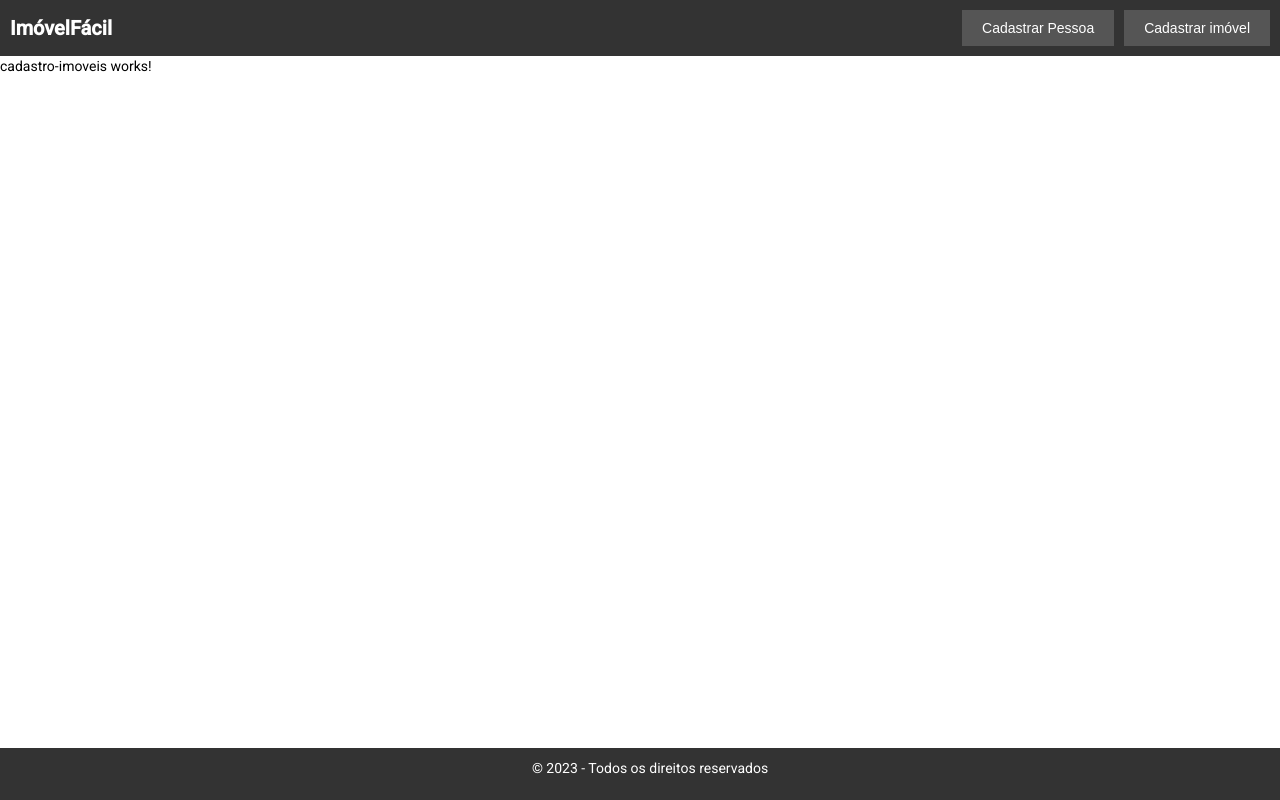
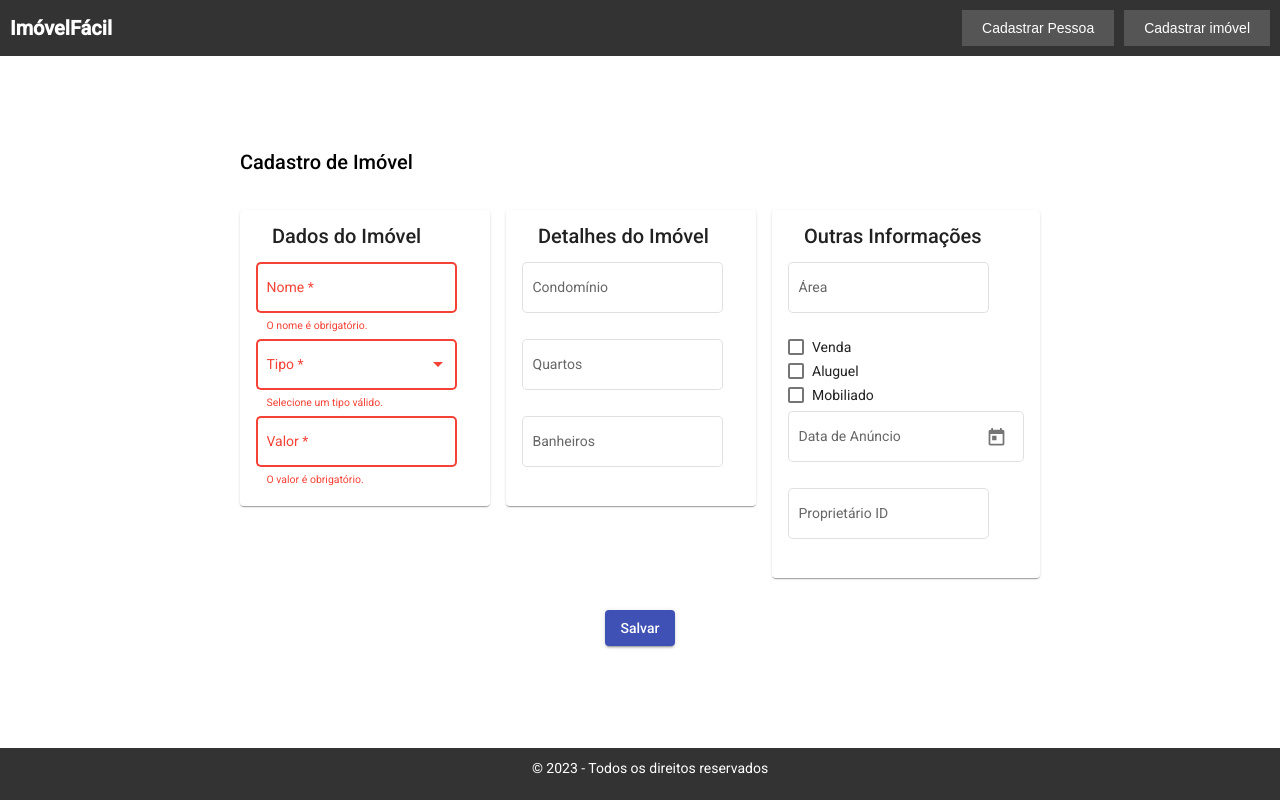
Before and after one commit to Josias-Ribeiro/Angular-Locacao-imoveis, an Angular app: page /cadastro-imoveis in a window 1280 px wide. Built offline with nearby package versions, Linux system fonts and the light colour scheme.

Commit message:
Configurando componente cadastro imoveis

```diff
--- a/src/app/cadastro-imoveis/cadastro-imoveis.component.ts
+++ b/src/app/cadastro-imoveis/cadastro-imoveis.component.ts
@@ -1,15 +1,28 @@
 import { Component, OnInit } from '@angular/core';
+import { FormGroup, FormBuilder, Validators } from '@angular/forms';
+import { CadastroImoveisFormService } from './services/cadastro-imoveis-form.service';
 
 @Component({
   selector: 'app-cadastro-imoveis',
   templateUrl: './view/cadastro-imoveis.component.html',
-  styleUrls: ['./view/cadastro-imoveis.component.scss']
+  styleUrls: ['./view/cadastro-imoveis.component.scss'],
 })
 export class CadastroImoveisComponent implements OnInit {
+  formulario: FormGroup;
+  tipos: string[] = ['Apartamento', 'Casa'];
 
-  constructor() { }
+  constructor(private _formService: CadastroImoveisFormService) {}
 
   ngOnInit(): void {
+    this._formService.construirFormulario()
+    this.formulario = this._formService.formulario
   }
 
+  salvar(): void {
+    if (this.formulario.valid) {
+      // Lógica para salvar o formulário
+    } else {
+      // Tratar erros de validação do formulário
+    }
+  }
 }
--- a/src/app/cadastro-imoveis/cadastro-imoveis.module.ts
+++ b/src/app/cadastro-imoveis/cadastro-imoveis.module.ts
@@ -3,6 +3,10 @@ import { CommonModule } from '@angular/common';
 
 import { CadastroImoveisRoutingModule } from './cadastro-imoveis-routing.module';
 import { CadastroImoveisComponent } from './cadastro-imoveis.component';
+import { HttpClientModule } from '@angular/common/http';
+import { FormsModule, ReactiveFormsModule } from '@angular/forms';
+import { MaterialCoreModule } from '../shared/modulos/material-core.module';
+import { CadastroImoveisFormService } from './services/cadastro-imoveis-form.service';
 
 
 @NgModule({
@@ -11,7 +15,11 @@ import { CadastroImoveisComponent } from './cadastro-imoveis.component';
   ],
   imports: [
     CommonModule,
+    FormsModule,
+    ReactiveFormsModule,
+    HttpClientModule,
+    MaterialCoreModule,
     CadastroImoveisRoutingModule
-  ]
+  ],providers: [CadastroImoveisFormService]
 })
 export class CadastroImoveisModule { }
--- /dev/null
+++ b/src/app/cadastro-imoveis/services/cadastro-imoveis-form.service.ts
@@ -0,0 +1,29 @@
+import { Injectable } from '@angular/core';
+import { FormBuilder, FormGroup, Validators } from '@angular/forms';
+
+@Injectable()
+export class CadastroImoveisFormService {
+    formulario: FormGroup
+
+    constructor(private _formBuilder: FormBuilder) { }
+
+    construirFormulario(): void {
+        this.formulario = this._formBuilder.group({
+            nome: [null, Validators.required],
+            tipo: [null, Validators.required],
+            valor: [null, Validators.required],
+            condominio: [null],
+            quartos: [null],
+            banheiros: [null],
+            mobiliado: [false],
+            area: [null],
+            venda: [false],
+            aluguel: [false],
+            dataAnuncio: [null],
+            proprietarioId: [null]
+          });
+
+          this.formulario.markAllAsTouched()
+    }
+
+}
--- a/src/app/cadastro-imoveis/view/cadastro-imoveis.component.html
+++ b/src/app/cadastro-imoveis/view/cadastro-imoveis.component.html
@@ -1 +1,108 @@
-<p>cadastro-imoveis works!</p>
+<div class="container">
+    <form [formGroup]="formulario" (ngSubmit)="salvar()" class="form">
+      <h2 class="form-title">Cadastro de Imóvel</h2>
+
+      <div class="form-row">
+        <div class="form-column">
+          <mat-card class="card">
+            <mat-card-header>
+              <mat-card-title>Dados do Imóvel</mat-card-title>
+            </mat-card-header>
+            <mat-card-content>
+              <mat-form-field appearance="outline">
+                <mat-label>Nome</mat-label>
+                <input matInput formControlName="nome" required>
+                <mat-error *ngIf="formulario.get('nome')?.invalid && formulario.get('nome')?.touched">
+                  O nome é obrigatório.
+                </mat-error>
+              </mat-form-field>
+
+              <mat-form-field appearance="outline">
+                <mat-label>Tipo</mat-label>
+                <mat-select formControlName="tipo" required>
+                  <mat-option *ngFor="let tipo of tipos" [value]="tipo">{{ tipo }}</mat-option>
+                </mat-select>
+                <mat-error *ngIf="formulario.get('tipo')?.invalid && formulario.get('tipo')?.touched">
+                  Selecione um tipo válido.
+                </mat-error>
+              </mat-form-field>
+
+              <mat-form-field appearance="outline">
+                <mat-label>Valor</mat-label>
+                <input matInput formControlName="valor" required>
+                <mat-error *ngIf="formulario.get('valor')?.invalid && formulario.get('valor')?.touched">
+                  O valor é obrigatório.
+                </mat-error>
+              </mat-form-field>
+            </mat-card-content>
+          </mat-card>
+        </div>
+
+        <div class="form-column">
+          <mat-card class="card">
+            <mat-card-header>
+              <mat-card-title>Detalhes do Imóvel</mat-card-title>
+            </mat-card-header>
+            <mat-card-content>
+              <mat-form-field appearance="outline">
+                <mat-label>Condomínio</mat-label>
+                <input matInput formControlName="condominio">
+              </mat-form-field>
+
+              <mat-form-field appearance="outline">
+                <mat-label>Quartos</mat-label>
+                <input matInput formControlName="quartos" type="number">
+              </mat-form-field>
+
+              <mat-form-field appearance="outline">
+                <mat-label>Banheiros</mat-label>
+                <input matInput formControlName="banheiros" type="number">
+              </mat-form-field>
+            </mat-card-content>
+          </mat-card>
+        </div>
+
+        <div class="form-column">
+          <mat-card class="card">
+            <mat-card-header>
+              <mat-card-title>Outras Informações</mat-card-title>
+            </mat-card-header>
+            <mat-card-content>
+              <mat-form-field appearance="outline">
+                <mat-label>Área</mat-label>
+                <input matInput formControlName="area" type="number">
+              </mat-form-field>
+
+              <div class="checkbox-group">
+                <mat-checkbox formControlName="venda">Venda</mat-checkbox>
+              </div>
+
+              <div class="checkbox-group">
+                <mat-checkbox formControlName="aluguel">Aluguel</mat-checkbox>
+              </div>
+
+              <div class="checkbox-group">
+                <mat-checkbox formControlName="mobiliado">Mobiliado</mat-checkbox>
+              </div>
+
+              <mat-form-field appearance="outline">
+                <mat-label>Data de Anúncio</mat-label>
+                <input matInput formControlName="dataAnuncio" [matDatepicker]="picker">
+                <mat-datepicker-toggle matSuffix [for]="picker"></mat-datepicker-toggle>
+                <mat-datepicker #picker></mat-datepicker>
+              </mat-form-field>
+
+              <mat-form-field appearance="outline">
+                <mat-label>Proprietário ID</mat-label>
+                <input matInput formControlName="proprietarioId" type="number">
+              </mat-form-field>
+            </mat-card-content>
+          </mat-card>
+        </div>
+      </div>
+
+      <div class="form-actions">
+        <button mat-raised-button color="primary" type="submit">Salvar</button>
+      </div>
+    </form>
+  </div>
--- a/src/app/cadastro-imoveis/view/cadastro-imoveis.component.scss
+++ b/src/app/cadastro-imoveis/view/cadastro-imoveis.component.scss
@@ -0,0 +1,30 @@
+.container {
+    display: flex;
+    justify-content: center;
+    align-items: center;
+    height: 85vh;
+  }
+
+  .form {
+    display: flex;
+    flex-direction: column;
+    gap: 16px;
+    max-width: 800px;
+    width: 100%;
+  }
+
+  .form-row {
+    display: flex;
+    flex-wrap: wrap;
+    gap: 16px;
+  }
+
+  .form-column {
+    flex: 1;
+  }
+
+  .form-actions {
+    display: flex;
+    justify-content: center;
+    margin-top: 16px;
+  }
```
